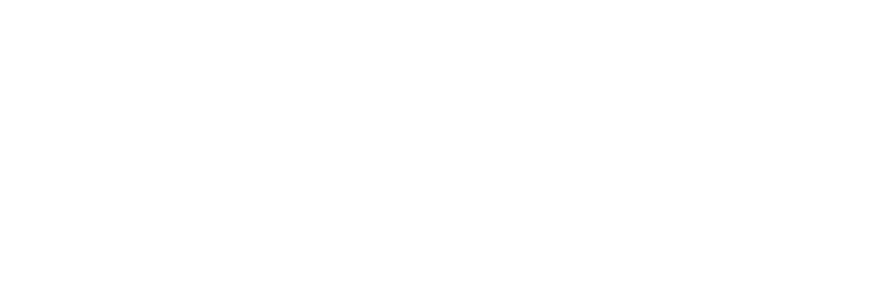
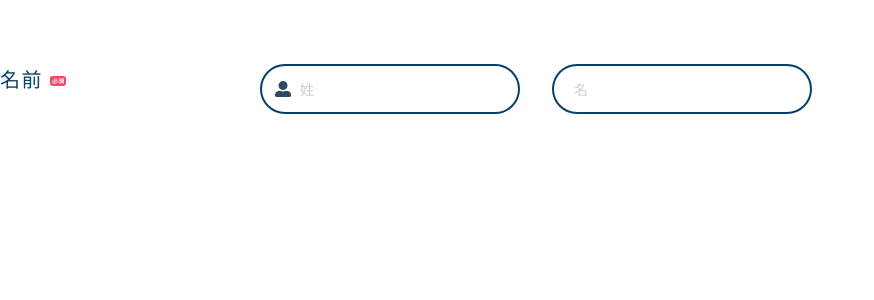
Before and after one commit to ninomiyadaisuke/families-management-app, a Next.js app: page /sample in a window 1280 px wide. Shown: the top 300 px of the page, without its empty margins (0-874 px from the left). Built offline with nearby package versions, Linux system fonts and the light colour scheme.

Commit message:
delete textare

```diff
--- a/src/components/atoms/Input/RoundedInput.tsx
+++ b/src/components/atoms/Input/RoundedInput.tsx
@@ -6,9 +6,9 @@ import { IconArea } from 'components/atoms/Images';
 import styles from 'styles/components/atoms/rounded_input.module.scss';
 
 type Props = {
-  multiLine: boolean;
   iconIncluded?: boolean;
   placeholder: string;
+  path?: string;
   label?: string;
   type?: string;
   rows?: number;
@@ -19,12 +19,11 @@ type Props = {
 
 const RoundedInput: VFC<Props> = (props) => {
   const {
-    multiLine = false,
     iconIncluded = false,
     placeholder = '',
+    path = '',
     label = '',
     type = '',
-    rows = 1,
     name = '',
     control,
     errorMessage = '',
@@ -36,9 +35,6 @@ const RoundedInput: VFC<Props> = (props) => {
     <div className={styles.input}>
       {label && <label htmlFor={name}>{label}</label>}
       <div className={styles.input__container}>
-        {multiLine ? (
-          <textarea id={name} placeholder={placeholder} rows={rows} {...field} />
-        ) : (
         <>
           <input
             id={name}
@@ -49,7 +45,7 @@ const RoundedInput: VFC<Props> = (props) => {
           />
           {iconIncluded && (
             <div className={styles.input__icon}>
-                <IconArea path={'/user_icon.png'} height={16} width={16} />
+              <IconArea path={path} height={16} width={16} />
             </div>
           )}
           {errorMessage && (
@@ -61,7 +57,6 @@ const RoundedInput: VFC<Props> = (props) => {
             </>
           )}
         </>
-        )}
       </div>
     </div>
   );
--- a/src/components/molecules/Input/SideByInput.tsx
+++ b/src/components/molecules/Input/SideByInput.tsx
@@ -29,9 +29,9 @@ const SideByInput: VFC<Props> = (props) => {
       <div className={styles.input__container}>
         <div className={styles.input__container_size}>
           <RoundedInput
-            multiLine={false}
             iconIncluded={true}
             placeholder={'姓'}
+            path={'/user_icon.png'}
             type={'text'}
             name={'first_name'}
             control={control}
@@ -41,8 +41,7 @@ const SideByInput: VFC<Props> = (props) => {
         <WidthSpacer size={'lg'} />
         <div className={styles.input__container_size}>
           <RoundedInput
-            multiLine={false}
-            iconIncluded={true}
+            iconIncluded={false}
             placeholder={'名'}
             type={'text'}
             name={'last_name'}
--- a/src/pages/sample.tsx
+++ b/src/pages/sample.tsx
@@ -1,9 +1,20 @@
 import React from 'react';
 import { NextPage } from 'next';
 import { Layout } from 'components/layout';
+import { useForm } from 'react-hook-form';
+import { SideByInput } from 'components/molecules/Input';
 
 const Sample: NextPage = () => {
-  return <Layout pageTitle={'サンプル'}></Layout>;
+  const {
+    handleSubmit,
+    control,
+    formState: { errors },
+  } = useForm();
+  return (
+    <Layout pageTitle={'サンプル'}>
+      <SideByInput control={control} errors={errors} label={'名前'} />
+    </Layout>
+  );
 };
 
 export default Sample;
--- a/src/styles/components/atoms/rounded_input.module.scss
+++ b/src/styles/components/atoms/rounded_input.module.scss
@@ -23,8 +23,7 @@
     position: relative;
     width: 100%;
     height: 100%;
-    input,
-    textarea {
+    input {
       transition: all 0.3s ease-in-out;
       outline: none;
       width: 100%;
@@ -45,11 +44,6 @@
       border-radius: 30px;
       text-indent: 36px;
     }
-    textarea {
-      resize: none;
-      padding: 12px 0 0 18px;
-      border-radius: 20px;
-    }
     p {
       position: absolute;
       right: 0;
```
Lines whose indentation alone changed are shown as unchanged.
